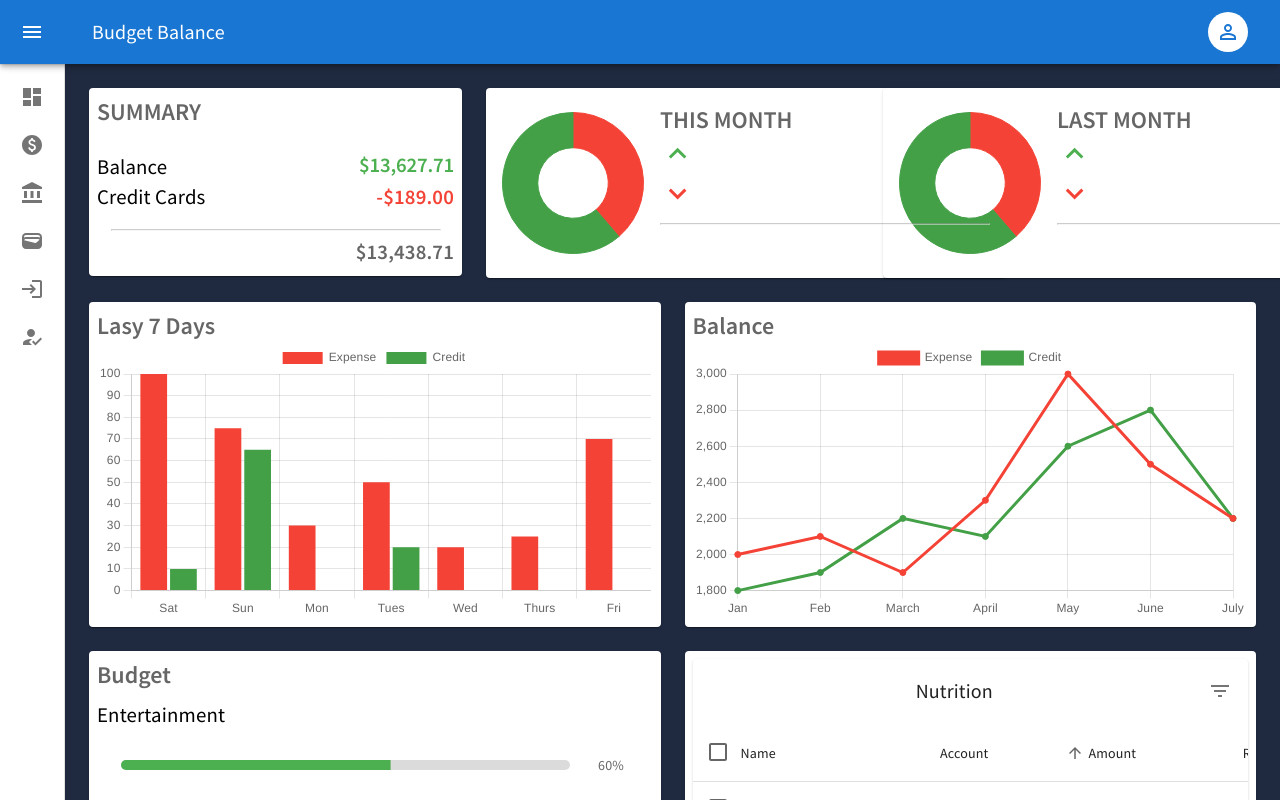
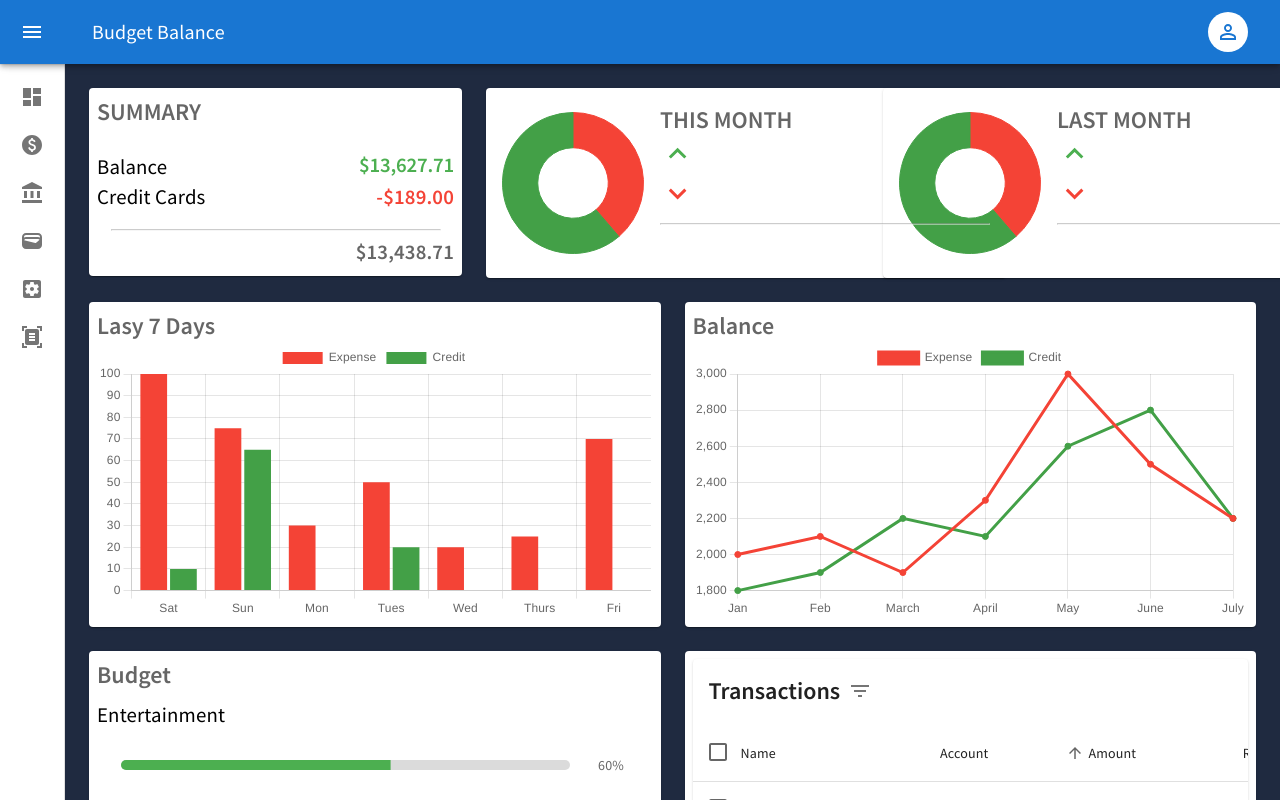
Before and after one commit to hassaanali723/BudgetBalance, a React (Create React App) app in the folder budget-balance/: page / in a window 1280 px wide. Shown: the top 800 px of the page. Built offline with nearby package versions, Linux system fonts and the light colour scheme; sample sign-in values are in the browser's storage.

Commit message:
setup navbar menu

```diff
--- a/budget-balance/src/components/Transactions.js
+++ b/budget-balance/src/components/Transactions.js
@@ -199,11 +199,11 @@ function EnhancedTableToolbar(props) {
         </Typography>
       ) : (
         <Typography
-          sx={{ flex: "1 1 100%" }}
-          variant="h6"
-          id="tableTitle"
+          sx={{ textAlign: "left", fontWeight: "600" }}
+          variant="h5"
+          noWrap
           component="div">
-          Nutrition
+          Transactions
         </Typography>
       )}
 
--- a/budget-balance/src/components/shared/layout.js
+++ b/budget-balance/src/components/shared/layout.js
@@ -42,11 +42,13 @@ import ListItemIcon from "@mui/material/ListItemIcon";
 import ListItemText from "@mui/material/ListItemText";
 import InboxIcon from "@mui/icons-material/MoveToInbox";
 import { Link } from "react-router-dom";
-import PersonOutlineOutlinedIcon from '@mui/icons-material/PersonOutlineOutlined';
+import PersonOutlineOutlinedIcon from "@mui/icons-material/PersonOutlineOutlined";
 import Login from "@mui/icons-material/Login";
 import Signup from "../../pages/authentication/singup/signup";
-import HowToRegIcon from '@mui/icons-material/HowToReg';
-import Logout from '@mui/icons-material/Logout';
+import HowToRegIcon from "@mui/icons-material/HowToReg";
+import Logout from "@mui/icons-material/Logout";
+import { useDispatch } from "react-redux";
+import { logoutUser } from "../../store/actions/auth.actions";
 
 const drawerWidth = 240;
 
@@ -116,7 +118,7 @@ const Drawer = styled(MuiDrawer, {
 }));
 
 const Layout = () => {
-
+  const dispatch = useDispatch();
   const [anchorEl, setAnchorEl] = React.useState(null);
   const opn = Boolean(anchorEl);
   const handleClick = (event) => {
@@ -124,6 +126,10 @@ const Layout = () => {
   };
   const handleClose = () => {
     setAnchorEl(null);
+  };
+
+  const handleLogout = () => {
+    dispatch(logoutUser());
   };
 
   const theme = useTheme();
@@ -140,8 +146,8 @@ const Layout = () => {
     <Box sx={{ backgroundColor: "#1f2a40", display: "flex" }}>
       <CssBaseline />
       <AppBar position="fixed" open={open}>
-        <Toolbar sx={{ justifyContent: 'space-between' }}>
-          <Box sx={{display: 'flex', alignItems: 'center'}}>
+        <Toolbar sx={{ justifyContent: "space-between" }}>
+          <Box sx={{ display: "flex", alignItems: "center" }}>
             <IconButton
               color="inherit"
               aria-label="open drawer"
@@ -160,11 +166,11 @@ const Layout = () => {
 
           <IconButton
             onClick={handleClick}
-            aria-controls={open ? 'account-menu' : undefined}
+            aria-controls={open ? "account-menu" : undefined}
             aria-haspopup="true"
-            aria-expanded={open ? 'true' : undefined}>
-              <Avatar sx={{bgcolor: 'white'}}>
-                  <PersonOutlineOutlinedIcon sx={{color: '#1976d2'}} />
+            aria-expanded={open ? "true" : undefined}>
+            <Avatar sx={{ bgcolor: "white" }}>
+              <PersonOutlineOutlinedIcon sx={{ color: "#1976d2" }} />
             </Avatar>
           </IconButton>
 
@@ -177,47 +183,38 @@ const Layout = () => {
             PaperProps={{
               elevation: 0,
               sx: {
-            overflow: 'visible',
-            filter: 'drop-shadow(0px 2px 8px rgba(0,0,0,0.32))',
+                overflow: "visible",
+                filter: "drop-shadow(0px 2px 8px rgba(0,0,0,0.32))",
                 mt: 1.5,
-            '& .MuiAvatar-root': {
+                "& .MuiAvatar-root": {
                   width: 32,
                   height: 32,
                   ml: -0.5,
                   mr: 1,
                 },
-            '&:before': {
+                "&:before": {
                   content: '""',
-              display: 'block',
-              position: 'absolute',
+                  display: "block",
+                  position: "absolute",
                   top: 0,
                   right: 14,
                   width: 12,
                   height: 12,
-              bgcolor: 'background.paper',
-              transform: 'translateY(-50%) rotate(45deg)',
+                  bgcolor: "background.paper",
+                  transform: "translateY(-50%) rotate(45deg)",
                   zIndex: 0,
-            },},}}
-            transformOrigin={{ horizontal: 'right', vertical: 'top' }}
-            anchorOrigin={{ horizontal: 'right', vertical: 'bottom' }}
-            >
-            <MenuItem onClick={handleClose}>
-              <ListItemIcon>
-                <Login fontSize="small" />
-              </ListItemIcon>
-              Login
+                },
+              },
+            }}
+            transformOrigin={{ horizontal: "right", vertical: "top" }}
+            anchorOrigin={{ horizontal: "right", vertical: "bottom" }}>
+            <MenuItem component={Link} to={Navigation.navbarMenuItems[0].Link}>
+              <ListItemIcon>{Navigation.navbarMenuItems[0].icon}</ListItemIcon>
+              {Navigation.navbarMenuItems[0].name}
             </MenuItem>
-            <MenuItem onClick={handleClose}>
-              <ListItemIcon>
-                <HowToRegIcon fontSize="small" />
-              </ListItemIcon>
-              Sign up
-            </MenuItem>
-            <MenuItem onClick={handleClose}>
-              <ListItemIcon>
-                <Logout fontSize="small" />
-              </ListItemIcon>
-              Logout
+            <MenuItem onClick={handleLogout}>
+              <ListItemIcon>{Navigation.navbarMenuItems[1].icon}</ListItemIcon>
+              {Navigation.navbarMenuItems[1].name}
             </MenuItem>
           </Menu>
         </Toolbar>
--- a/budget-balance/src/menu-items.js
+++ b/budget-balance/src/menu-items.js
@@ -5,6 +5,9 @@ import WalletIcon from "@mui/icons-material/Wallet";
 import LoginIcon from "@mui/icons-material/Login";
 import HowToRegIcon from "@mui/icons-material/HowToReg";
 import AccountBalanceIcon from "@mui/icons-material/AccountBalance";
+import SettingsApplicationsIcon from "@mui/icons-material/SettingsApplications";
+import DocumentScannerIcon from "@mui/icons-material/DocumentScanner";
+import AccountCircleIcon from "@mui/icons-material/AccountCircle";
 
 export default {
   menuItem: [
@@ -29,14 +32,18 @@ export default {
       icon: <WalletIcon />,
     },
     {
-      path: "/auth/login",
-      name: "Login",
-      icon: <LoginIcon />,
+      path: "/settings",
+      name: "Settings",
+      icon: <SettingsApplicationsIcon />,
     },
     {
-      path: "/auth/signup",
-      name: "SignUp",
-      icon: <HowToRegIcon />,
+      path: "/documentation",
+      name: "Documentation",
+      icon: <DocumentScannerIcon />,
     },
   ],
+  navbarMenuItems: [
+    { path: "/user/profile", name: "Profile", icon: <AccountCircleIcon /> },
+    { path: "/auth/logout", name: "Logout", icon: <LoginIcon /> },
+  ],
 };
```
Lines whose indentation alone changed are shown as unchanged.
